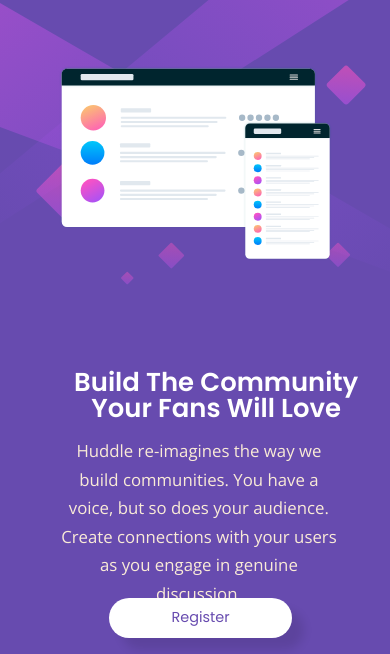
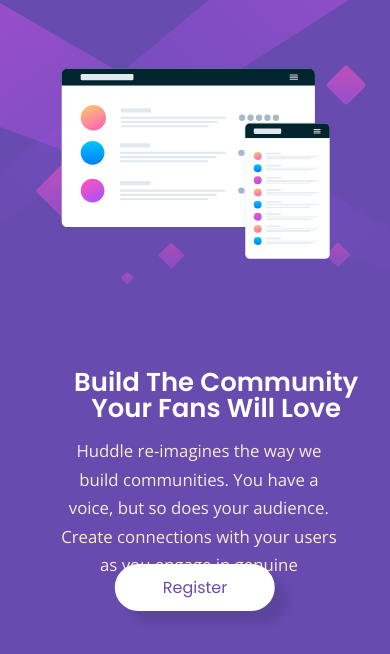
Before and after one commit to carol-ulguim/huddle-landing-page, a plain HTML site: page index.html in a window 390 px wide. Shown: the part 103-757 px from the top of the page. Drawn offline with nearby package versions, Linux system fonts and the light colour scheme.

Commit message:
Resolve register button responsiveness issue

```diff
--- a/styles.css
+++ b/styles.css
@@ -47,7 +47,7 @@
     border: none;
     padding: 0.9rem 4.6rem 1rem;
     cursor: pointer;
-    top: 62%;
+    top: 36rem;
     left: 60%;
     box-shadow: 12px 12px 10px rgba(0, 0, 0, 0.1); /* Adds shadow around the button */
 }
@@ -115,6 +115,8 @@
     text-align: center;
 }
 
+
+
 /* Media Query for mobile */
 @media (max-width: 768px) {
     body {
@@ -156,17 +158,11 @@
     }
 
     .register-btn {
-        position: absolute;
-        top: 83%;
-        left: 28%;
-        font-size: 90%; /* Adjusts font size for mobile */
-        padding: 2.5% 16%; /* Adjusts internal padding */
-        width: auto; /* Automatically adjusts width */
-        height: auto; /* Automatically adjusts height based on content */
-        text-align: center; /* Centers text horizontally */
-        line-height: normal; /* Ensures the text is vertically centered */
-        display: inline-block; /* Ensures padding works properly */
-        vertical-align: middle; /* Vertically aligns the text */
+        left: 50%; /* Centraliza o botão */
+        top: 79%; /* Ajusta a posição vertical */
+        padding: 0.7rem 3rem; /* Reduz o tamanho do padding */
+        font-size: 1rem; /* Reduz o tamanho da fonte */
+        transform: translateX(-50%); /* Certifica que o botão fica centralizado */
     }
 
     .attribution {
```
